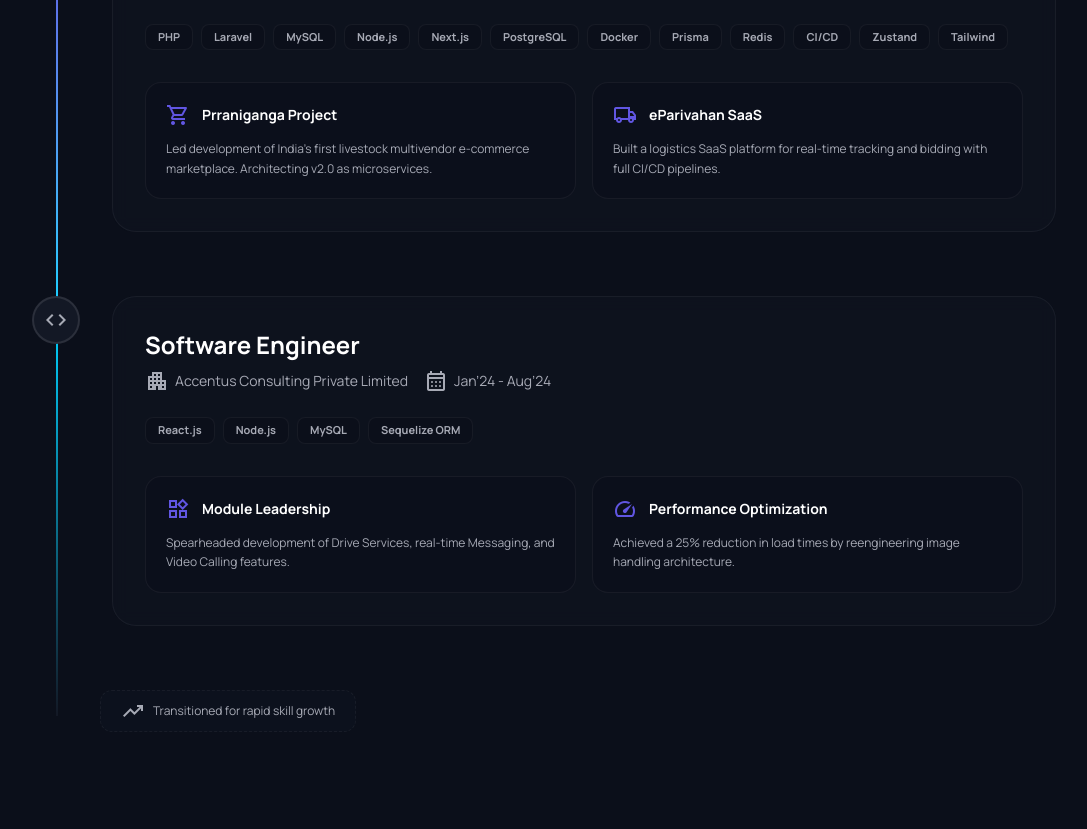
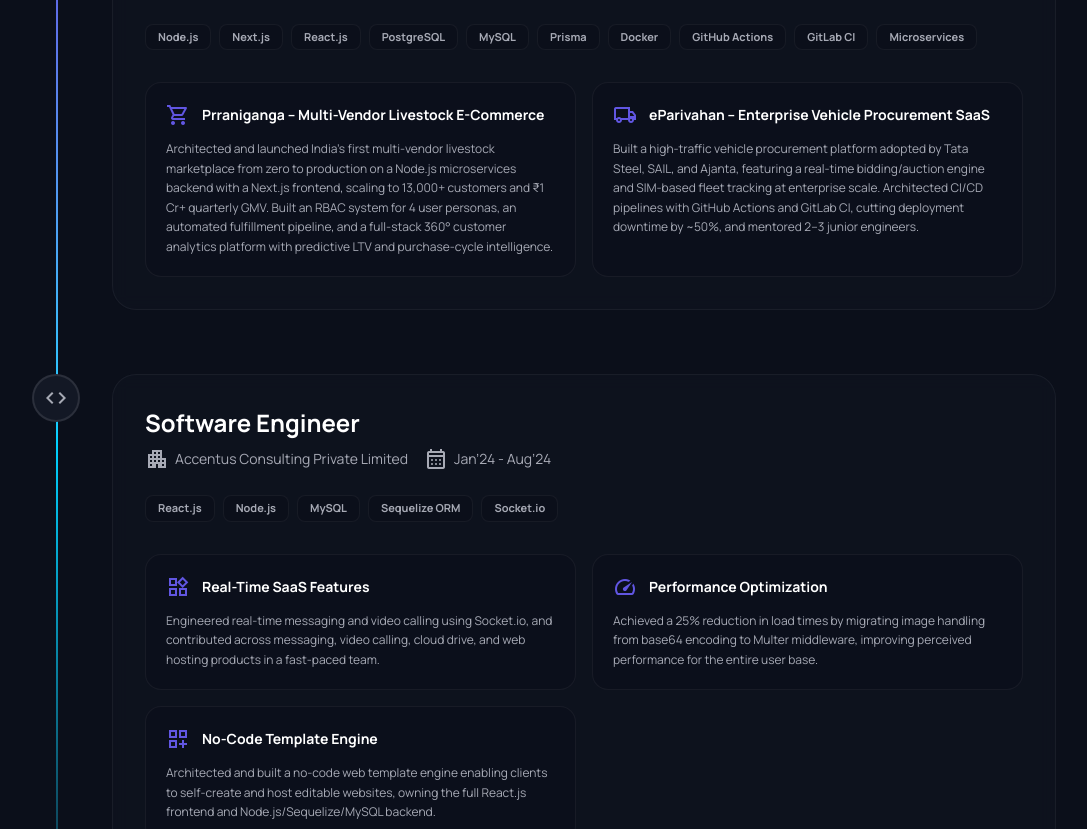
Before and after one commit to krishanuonline/portfolio, a React (Vite) app: page / in a window 1280 px wide. Shown: the part 2540-3369 px from the top of the page, without its empty margins (96-1183 px from the left). Built offline with nearby package versions, Linux system fonts and the light colour scheme.

Commit message:
Fix section 3

```diff
--- a/src/components/sections/Experiences/Experiences.jsx
+++ b/src/components/sections/Experiences/Experiences.jsx
@@ -10,17 +10,17 @@ const Experience = () => {
       location: "Kolkata, West Bengal",
       current: true,
       description: "A professional timeline of my roles, key projects, and technical leadership in software engineering.",
-      tags: ["PHP", "Laravel", "MySQL", "Node.js", "Next.js", "PostgreSQL", "Docker", "Prisma", "Redis", "CI/CD", "Zustand", "Tailwind"],
+      tags: ["Node.js", "Next.js", "React.js", "PostgreSQL", "MySQL", "Prisma", "Docker", "GitHub Actions", "GitLab CI", "Microservices"],
       projects: [
         {
-          name: "Prraniganga Project",
+          name: "Prraniganga – Multi-Vendor Livestock E-Commerce",
           icon: "shopping_cart",
-          desc: "Led development of India's first livestock multivendor e-commerce marketplace. Architecting v2.0 as microservices."
+          desc: "Architected and launched India's first multi-vendor livestock marketplace from zero to production on a Node.js microservices backend with a Next.js frontend, scaling to 13,000+ customers and ₹1 Cr+ quarterly GMV. Built an RBAC system for 4 user personas, an automated fulfillment pipeline, and a full-stack 360° customer analytics platform with predictive LTV and purchase-cycle intelligence."
         },
         {
-          name: "eParivahan SaaS",
+          name: "eParivahan – Enterprise Vehicle Procurement SaaS",
           icon: "local_shipping",
-          desc: "Built a logistics SaaS platform for real-time tracking and bidding with full CI/CD pipelines."
+          desc: "Built a high-traffic vehicle procurement platform adopted by Tata Steel, SAIL, and Ajanta, featuring a real-time bidding/auction engine and SIM-based fleet tracking at enterprise scale. Architected CI/CD pipelines with GitHub Actions and GitLab CI, cutting deployment downtime by ~50%, and mentored 2–3 junior engineers."
         }
       ]
     },
@@ -30,17 +30,22 @@ const Experience = () => {
       period: "Jan’24 - Aug’24",
       location: "Kolkata, West Bengal",
       current: false,
-      tags: ["React.js", "Node.js", "MySQL", "Sequelize ORM"],
+      tags: ["React.js", "Node.js", "MySQL", "Sequelize ORM", "Socket.io"],
       highlights: [
         {
           icon: "widgets",
-          title: "Module Leadership",
-          desc: "Spearheaded development of Drive Services, real-time Messaging, and Video Calling features."
+          title: "Real-Time SaaS Features",
+          desc: "Engineered real-time messaging and video calling using Socket.io, and contributed across messaging, video calling, cloud drive, and web hosting products in a fast-paced team."
         },
         {
           icon: "speed",
           title: "Performance Optimization",
-          desc: "Achieved a 25% reduction in load times by reengineering image handling architecture."
+          desc: "Achieved a 25% reduction in load times by migrating image handling from base64 encoding to Multer middleware, improving perceived performance for the entire user base."
+        },
+        {
+          icon: "dashboard_customize",
+          title: "No-Code Template Engine",
+          desc: "Architected and built a no-code web template engine enabling clients to self-create and host editable websites, owning the full React.js frontend and Node.js/Sequelize/MySQL backend."
         }
       ]
     }
```
